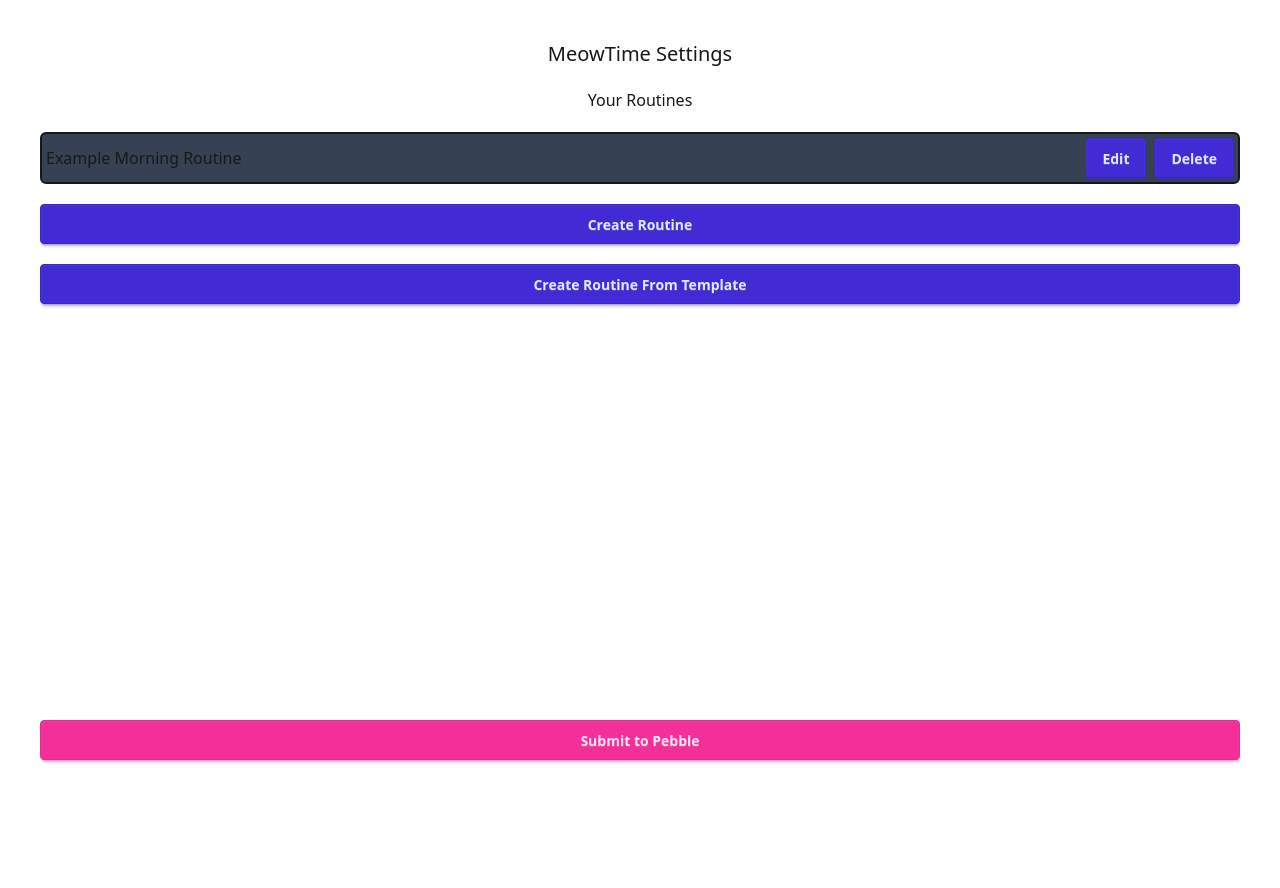
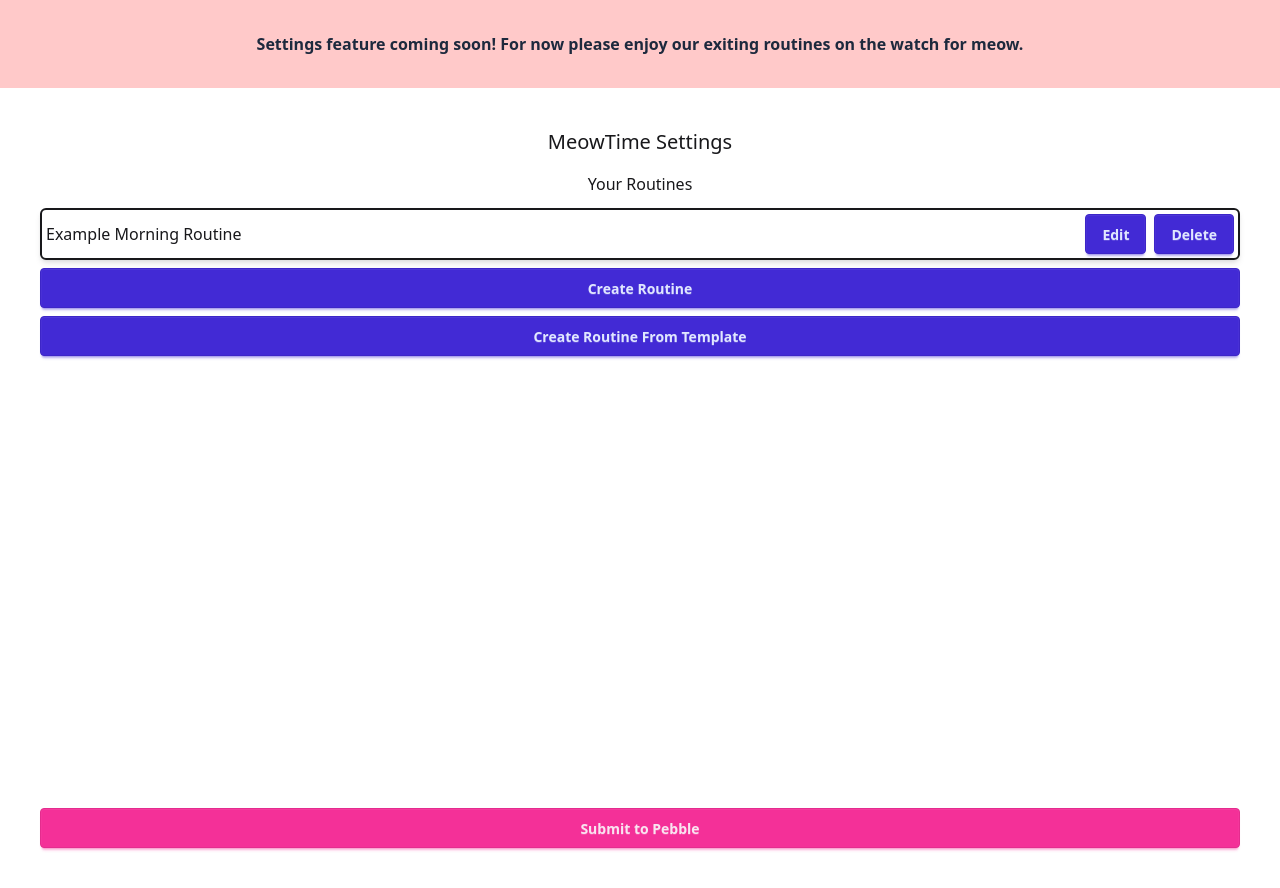
Before and after one commit to binamkayastha/MeowTime, a SvelteKit app in the folder web-app-config/: page / in a window 1280 px wide. Before the commit the page ends 800 px from the top, so only its background shows below. Built offline with nearby package versions, Linux system fonts and the light colour scheme.

Commit message:
Update page with warning

```diff
--- a/web-app-config/src/routes/+page.svelte
+++ b/web-app-config/src/routes/+page.svelte
@@ -199,11 +199,12 @@
 	}
 </script>
 
-<div class="flex h-svh flex-col gap-5 overflow-scroll p-10 text-center">
-	<h1 class="text-xl">MeowTime Settings</h1>
-	Your Routines
+<div class="w-full text-slate-800 p-8 bg-red-200 font-bold text-center"> Settings feature coming soon! For now please enjoy our exiting routines on the watch for meow. </div>
+<div class="flex h-svh flex-col gap-2 overflow-scroll p-10 text-center">
+	<h1 class="text-xl pb-2">MeowTime Settings</h1>
+	<h2 class="text-md pb-1">Your Routines</h2>
 	{#each Object.entries(userSettings.value.routines || {}) as [routineName, routine] (routineName)}
-		<div class="flex items-baseline gap-2 rounded-md border-2 bg-gray-700 p-1">
+		<div class="flex items-baseline gap-2 rounded-md border-2 shadow-md p-1">
 			<div>
 				{routineName}
 			</div>
```
